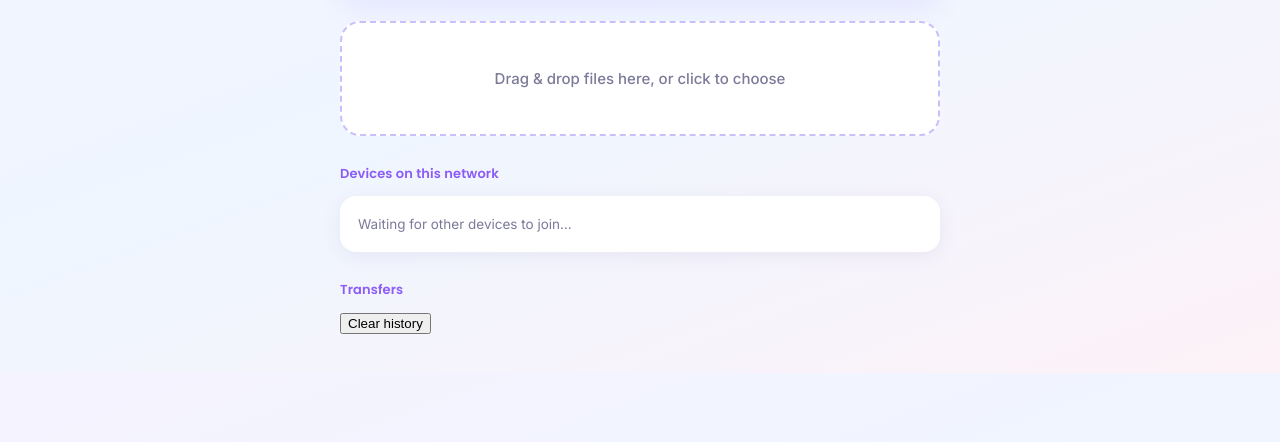
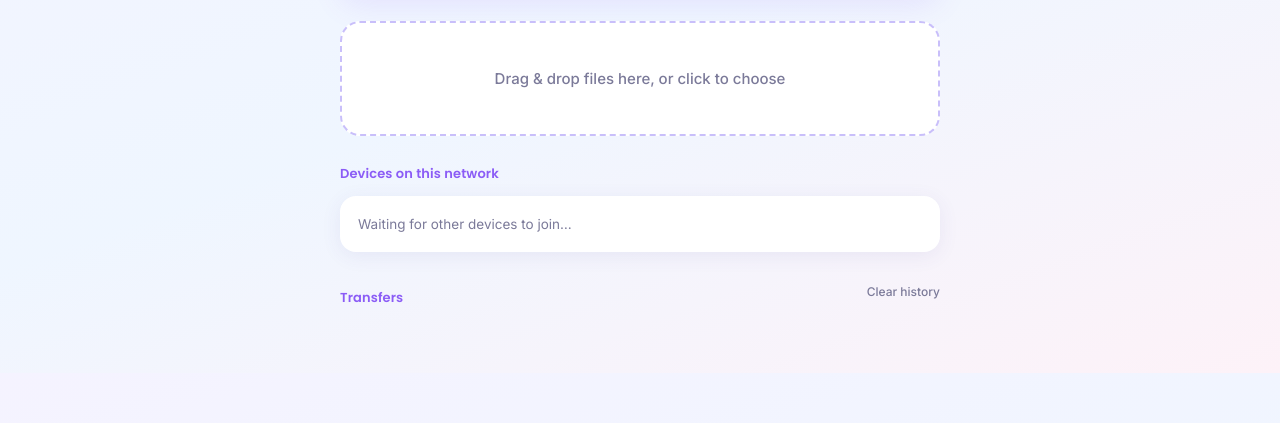
Before and after one commit to dreamsguides94-oss/lan-transfer, a website: page public/index.html in a window 1280 px wide. Shown: the part 427-869 px from the top of the page. Drawn offline with nearby package versions, Linux system fonts and the light colour scheme; no server answers.

Commit message:
Update style.css

```diff
--- a/public/style.css
+++ b/public/style.css
@@ -101,6 +101,28 @@ section h2 {
   margin: 0 0 12px;
   letter-spacing: 0.01em;
 }
+
+.transfers-header {
+  display: flex;
+  align-items: center;
+  justify-content: space-between;
+}
+
+.transfers-header h2 { margin: 0; }
+
+.clear-btn {
+  font-family: 'Inter', sans-serif;
+  font-size: 12px;
+  font-weight: 500;
+  color: var(--muted);
+  background: none;
+  border: none;
+  cursor: pointer;
+  padding: 4px 0;
+  margin-bottom: 12px;
+}
+
+.clear-btn:hover { color: var(--danger); }
 
 /* ---------- connect panel ---------- */
 
```
